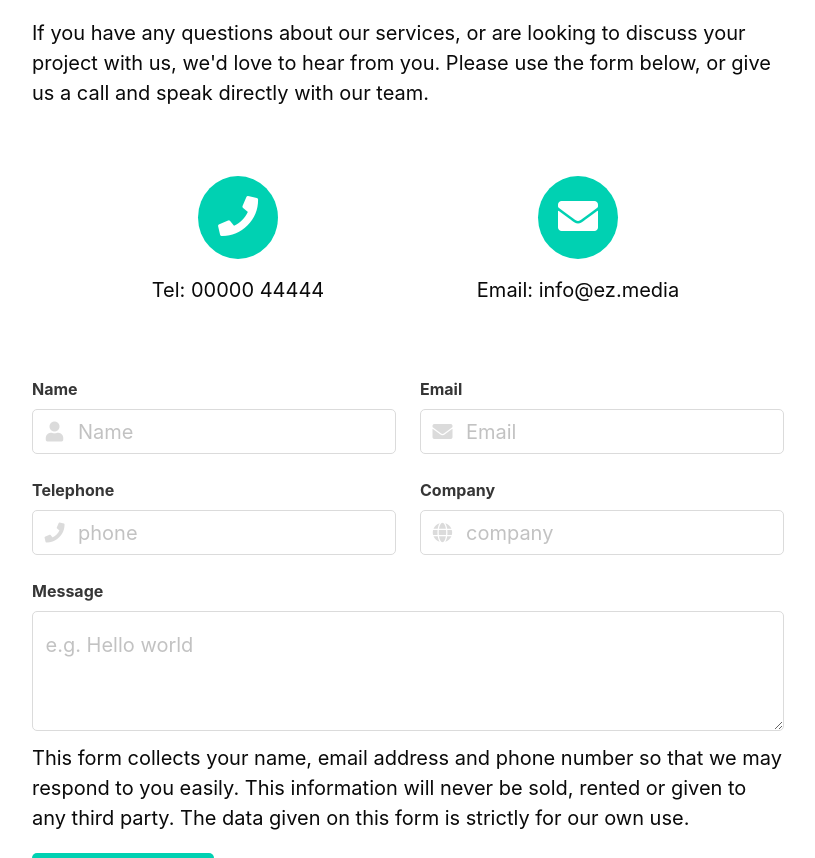
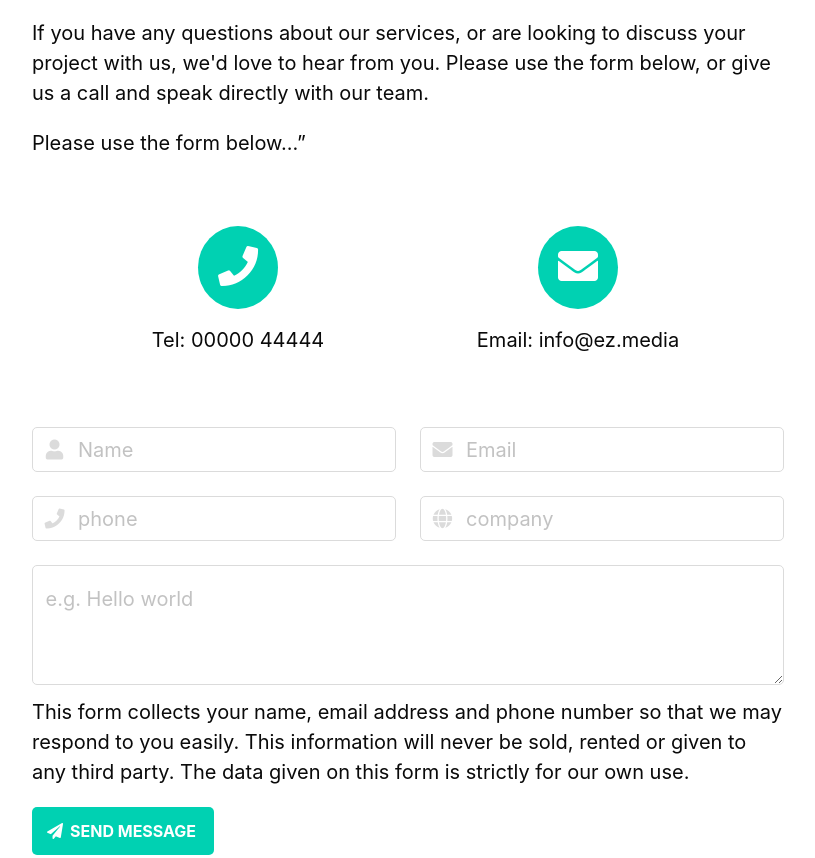
Before and after one commit to eyecandy91/bareboes, a website: page contact.html in a window 1280 px wide. Shown: the part 484-1342 px from the top of the page, without its empty margins (232-1047 px from the left). Drawn offline with nearby package versions, Linux system fonts and the light colour scheme.

Commit message:
changed background, contact form mods

```diff
--- a/contact.html
+++ b/contact.html
@@ -237,7 +237,8 @@
                         <div class="column">
                             <div class="content is-medium">
                                 <h3 class="title is-3 is-uppercase has-text-centered">
-                                    what can <span class="has-text-primary">we</span> do for <span class="has-text-primary">you</span> ?
+                                    what can <span class="has-text-primary">we</span> do for <span class="has-text-primary">you</span>
+                                    ?
                                 </h3>
                                 <p>
                                     If you have any questions about our services, or are looking to discuss your
@@ -245,16 +246,24 @@
                                     a call and speak directly with our team.
                                 </p>
 
-                                <div class="columns is-tablet contact-phone">
-                                    <div class="column is-full-mobile is-half-tablet is-half-desktop">
+                                <p>
+                                    Please use the form below...”
+                                </p>
+
+                                <div class="columns is-tablet contact-phone" itemscope itemtype="http://schema.org/LocalBusiness">
+                                    <h1 class="is-hidden-touch is-hidden-desktop" itemprop="name">EZ Media</h1>
+                                    <div class="column is-full-mobile is-half-tablet is-half-desktop" itemprop="telephone">
+                                        <a href="tel:+18506484200">
                                             <div class="content has-text-centered">
                                                 <div class="is-rounded has-background-primary has-text-white">
                                                     <i class="fas fa-phone is-size-2"></i>
                                                 </div>
                                                 <p>Tel: 00000 44444</p>
                                             </div>
+                                        </a>
                                     </div>
                                     <div class="column is-full-mobile is-half-tablet is-half-desktop">
+                                        <a href="mailto:info@ez.media?Subject=I'm%20interested" target="_blank">
                                             <!-- <div  class="column is-full-mobile is-half-tablet is-half-desktop"> -->
                                             <div class="content has-text-centered">
                                                 <div class="is-rounded has-background-primary has-text-white">
@@ -263,6 +272,7 @@
                                                 <p>Email: info@ez.media</p>
                                             </div>
                                             <!-- </div> -->
+                                        </a>
                                     </div>
                                 </div>
 
@@ -270,7 +280,7 @@
                                     <div class="columns">
                                         <div class="column is-full-mobile is-half-tablet is-half-desktop">
                                             <div class="field">
-                                                <label class="label">Name</label>
+                                                <!-- <label class="label">Name</label> -->
                                                 <p class="control has-icons-left">
                                                     <input required class="input is-medium" name="name" type="text"
                                                         placeholder="Name" />
@@ -288,7 +298,7 @@
                                         <!-- <div class="columns"> -->
                                         <div class="column is-full-mobile is-half-tablet is-half-desktop">
                                             <div class="field">
-                                                <label class="label">Email</label>
+                                                <!-- <label class="label">Email</label> -->
                                                 <p class="control has-icons-left">
                                                     <input required class="input is-medium" name="email" type="email"
                                                         placeholder="Email">
@@ -305,7 +315,7 @@
                                     <div class="columns">
                                         <div class="column is-full-mobile is-half-tablet is-half-desktop">
                                             <div class="field">
-                                                <label class="label">Telephone</label>
+                                                <!-- <label class="label">Telephone</label> -->
                                                 <p class="control has-icons-left">
                                                     <input required pattern="^[0-9-+s()]*$" class="input is-medium"
                                                         name="telephone" type="tel" placeholder="phone">
@@ -322,7 +332,7 @@
                                         <!-- <div class="columns"> -->
                                         <div class="column is-full-mobile is-half-tablet is-half-desktop">
                                             <div class="field">
-                                                <label class="label">Company</label>
+                                                <!-- <label class="label">Company</label> -->
                                                 <p class="control has-icons-left">
                                                     <input required class="input is-medium" name="company" type="text"
                                                         placeholder="company">
@@ -337,7 +347,7 @@
                                         </div>
                                     </div>
                                     <div class="field">
-                                        <label class="label">Message</label>
+                                        <!-- <label class="label">Message</label> -->
                                         <div class="control">
                                             <textarea required class="textarea is-medium" name="textmessage"
                                                 placeholder="e.g. Hello world"></textarea>
@@ -379,7 +389,8 @@
 
                     </div>
                     <div class="google-maps">
-                            <iframe src="https://www.google.com/maps/embed?pb=!1m18!1m12!1m3!1d2359.3440687020957!2d-0.41784824869272824!3d53.74775625217125!2m3!1f0!2f0!3f0!3m2!1i1024!2i768!4f13.1!3m3!1m2!1s0x4878c00f4e2a400d%3A0x2b67d6b733135ee3!2sSaxondale%2C+Hull%2C+UK!5e0!3m2!1sen!2sth!4v1553008208286" width="600" height="450" frameborder="0" style="border:0" allowfullscreen></iframe>
+                        <iframe src="https://www.google.com/maps/embed?pb=!1m18!1m12!1m3!1d2359.3440687020957!2d-0.41784824869272824!3d53.74775625217125!2m3!1f0!2f0!3f0!3m2!1i1024!2i768!4f13.1!3m3!1m2!1s0x4878c00f4e2a400d%3A0x2b67d6b733135ee3!2sSaxondale%2C+Hull%2C+UK!5e0!3m2!1sen!2sth!4v1553008208286"
+                            width="600" height="450" frameborder="0" style="border:0" allowfullscreen></iframe>
                     </div>
                 </div>
             </div>
```
Also changed, not shown: index.html (+5 -3 lines), img/hull-mobile.jpg (added), img/logo-7.png (added), img/web-development.jpg, style.css. Lines whose indentation alone changed are shown as unchanged.
